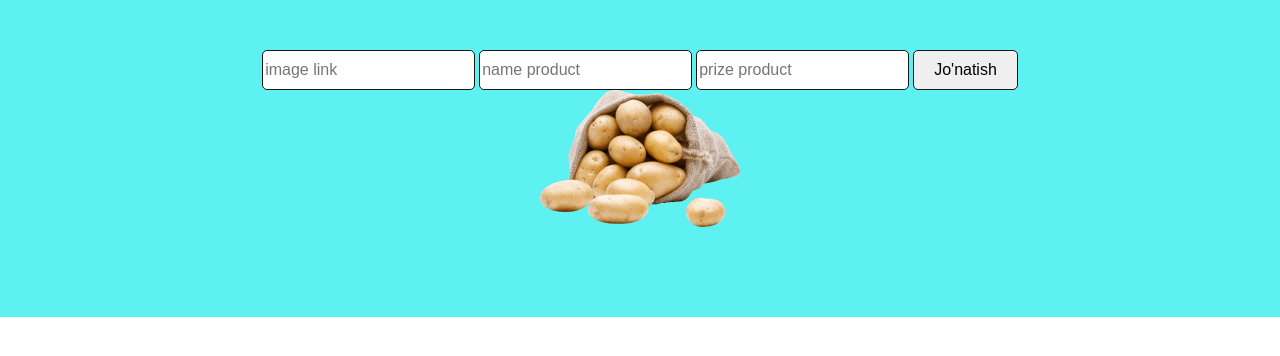
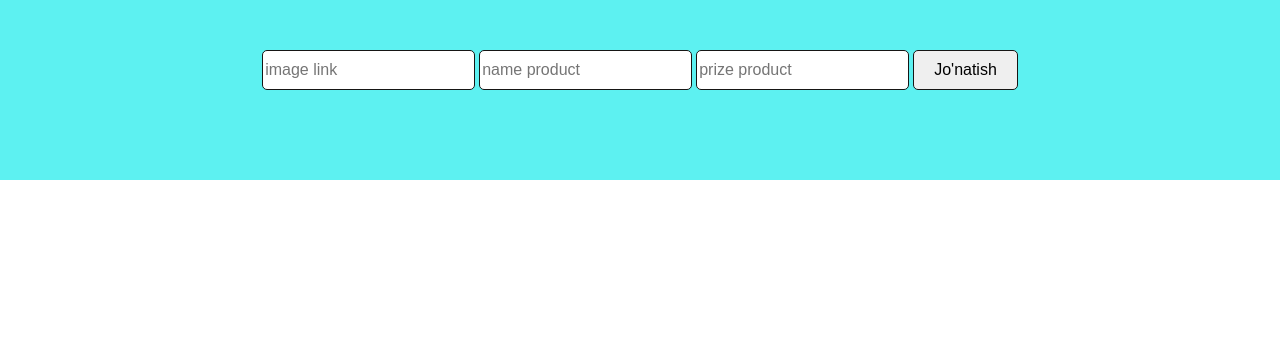
Before and after one commit to Samandarjr10/11-dars, a plain HTML site: page index.html in a window 1280 px wide. Drawn offline with Linux system fonts and the light colour scheme.

Commit message:
and index file

```diff
--- a/index.html
+++ b/index.html
@@ -19,7 +19,6 @@
                 <input class="header__product-prize" type="text" placeholder="prize product" name="prize_product" id="prize_product" required>
                 <button class="header__btn" type="submit" id="header__btn">Jo'natish</button>
             </form>
-            <img src="./img/kartoshka.png" alt="">
             <ul class="header__list" id="header_list"></ul>
         </div>
     </header>
```
